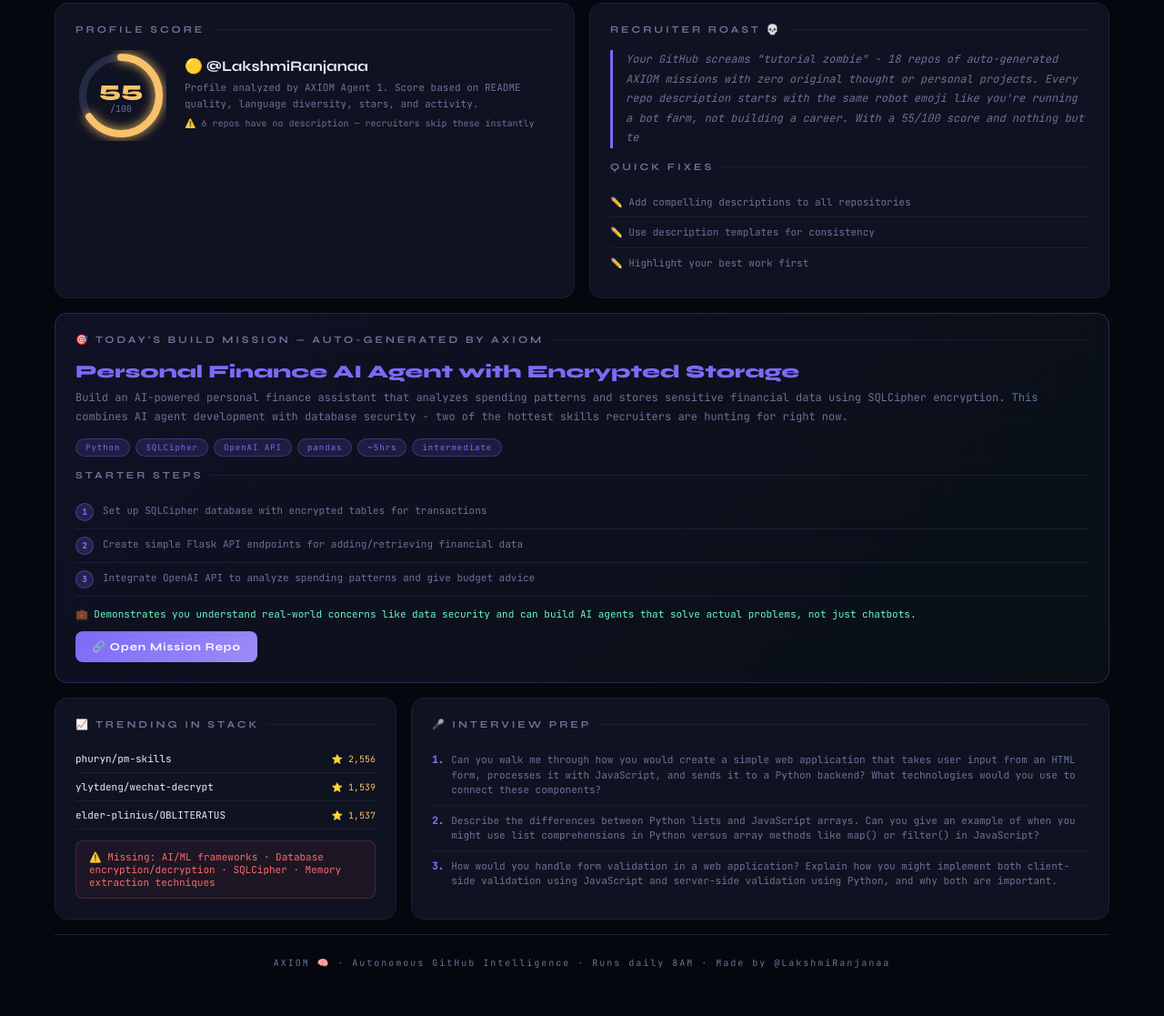
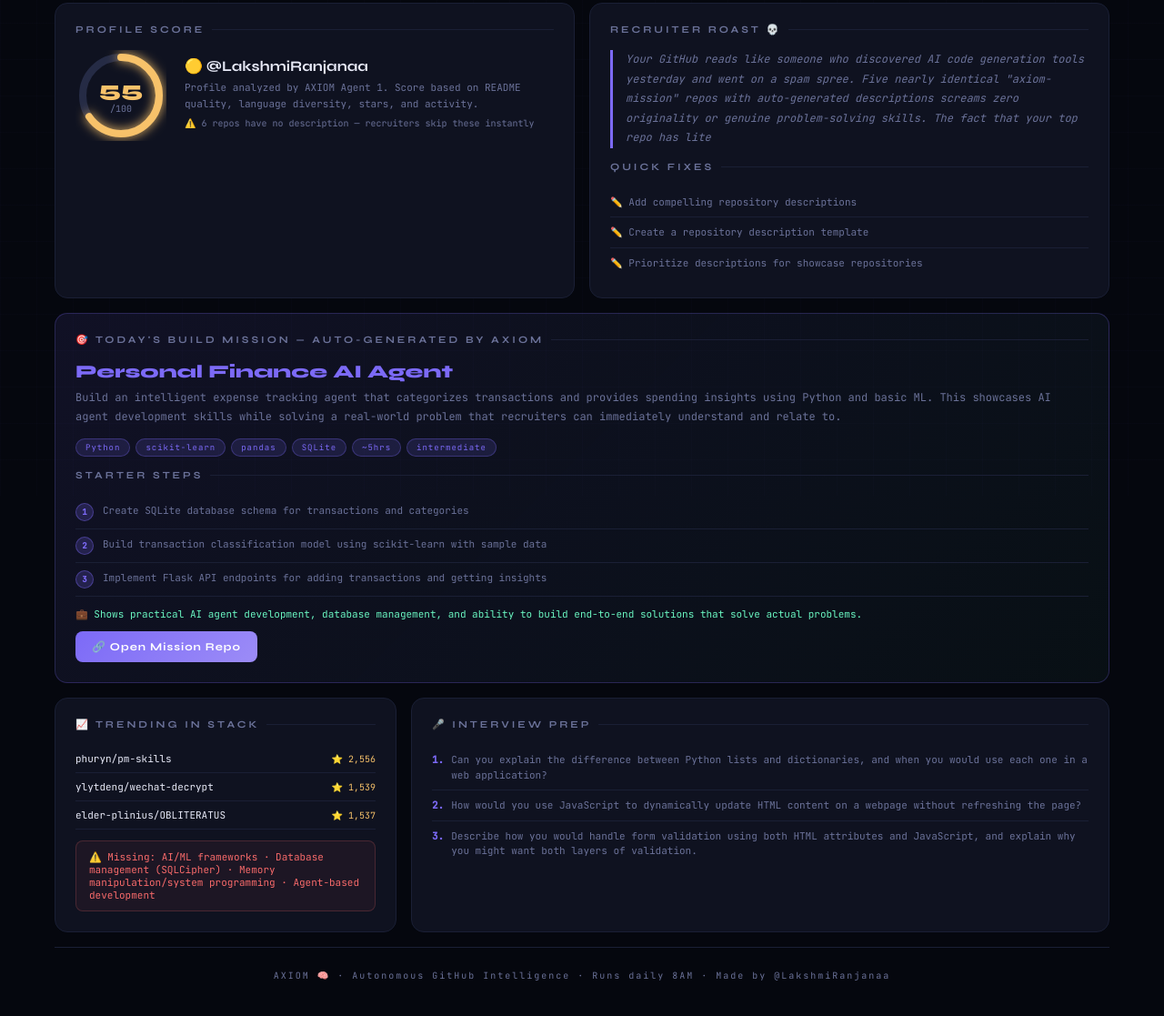
Before and after one commit to LakshmiRanjanaa/axiom, a plain HTML site: page docs/index.html in a window 1280 px wide. Shown: the part 255-1372 px from the top of the page at 91% size. Drawn offline with Linux system fonts and the light colour scheme.

Commit message:
🤖 AXIOM: Update live dashboard

```diff
--- a/docs/index.html
+++ b/docs/index.html
@@ -75,7 +75,7 @@ footer{text-align:center;padding:24px 0;font-size:10px;color:var(--m);letter-spa
   </div>
   <div style="display:flex;align-items:center;gap:20px;flex-wrap:wrap;">
     <div class="live"><div class="dot"></div>LIVE</div>
-    <div class="last-run">Last run: 06 Mar 2026, 10:44 AM</div>
+    <div class="last-run">Last run: 06 Mar 2026, 10:45 AM</div>
   </div>
 </header>
 
@@ -131,10 +131,10 @@ footer{text-align:center;padding:24px 0;font-size:10px;color:var(--m);letter-spa
   </div>
   <div class="card">
     <div class="card-title">Recruiter Roast 💀</div>
-    <div class="roast-text">Your GitHub screams "tutorial zombie" - 18 repos of auto-generated AXIOM missions with zero original thought or personal projects. Every repo description starts with the same robot emoji like you're running a bot farm, not building a career. With a 55/100 score and nothing but te</div>
+    <div class="roast-text">Your GitHub reads like someone who discovered AI code generation tools yesterday and went on a spam spree. Five nearly identical "axiom-mission" repos with auto-generated descriptions screams zero originality or genuine problem-solving skills. The fact that your top repo has lite</div>
     <div style="margin-top:14px;">
       <div class="card-title">Quick Fixes</div>
-      <div class="fix-item">✏️ Add compelling descriptions to all repositories</div><div class="fix-item">✏️ Use description templates for consistency</div><div class="fix-item">✏️ Highlight your best work first</div>
+      <div class="fix-item">✏️ Add compelling repository descriptions</div><div class="fix-item">✏️ Create a repository description template</div><div class="fix-item">✏️ Prioritize descriptions for showcase repositories</div>
     </div>
   </div>
 </div>
@@ -142,17 +142,17 @@ footer{text-align:center;padding:24px 0;font-size:10px;color:var(--m);letter-spa
 <!-- MISSION -->
 <div class="mission-card">
   <div class="card-title">🎯 Today's Build Mission — Auto-Generated by AXIOM</div>
-  <div class="mission-title">Personal Finance AI Agent with Encrypted Storage</div>
-  <div class="mission-desc">Build an AI-powered personal finance assistant that analyzes spending patterns and stores sensitive financial data using SQLCipher encryption. This combines AI agent development with database security - two of the hottest skills recruiters are hunting for right now.</div>
+  <div class="mission-title">Personal Finance AI Agent</div>
+  <div class="mission-desc">Build an intelligent expense tracking agent that categorizes transactions and provides spending insights using Python and basic ML. This showcases AI agent development skills while solving a real-world problem that recruiters can immediately understand and relate to.</div>
   <div class="tags">
-    <span class="tag">Python</span><span class="tag">SQLCipher</span><span class="tag">OpenAI API</span><span class="tag">pandas</span>
+    <span class="tag">Python</span><span class="tag">scikit-learn</span><span class="tag">pandas</span><span class="tag">SQLite</span>
     <span class="tag">~5hrs</span>
     <span class="tag">intermediate</span>
   </div>
   <div class="card-title">Starter Steps</div>
-  <div class="step-item"><span class="step-num">1</span>Set up SQLCipher database with encrypted tables for transactions</div><div class="step-item"><span class="step-num">2</span>Create simple Flask API endpoints for adding/retrieving financial data</div><div class="step-item"><span class="step-num">3</span>Integrate OpenAI API to analyze spending patterns and give budget advice</div>
-  <p style="font-size:11px;color:var(--a3);margin-top:12px;">💼 Demonstrates you understand real-world concerns like data security and can build AI agents that solve actual problems, not just chatbots.</p>
-  <a href="https://github.com/LakshmiRanjanaa/axiom-mission-personal-finance-ai-agent-with-encrypted-storage" target="_blank" class="repo-btn">🔗 Open Mission Repo</a>
+  <div class="step-item"><span class="step-num">1</span>Create SQLite database schema for transactions and categories</div><div class="step-item"><span class="step-num">2</span>Build transaction classification model using scikit-learn with sample data</div><div class="step-item"><span class="step-num">3</span>Implement Flask API endpoints for adding transactions and getting insights</div>
+  <p style="font-size:11px;color:var(--a3);margin-top:12px;">💼 Shows practical AI agent development, database management, and ability to build end-to-end solutions that solve actual problems.</p>
+  <a href="https://github.com/LakshmiRanjanaa/axiom-mission-personal-finance-ai-agent" target="_blank" class="repo-btn">🔗 Open Mission Repo</a>
 </div>
 
 <!-- TRENDING + INTERVIEW -->
@@ -172,11 +172,11 @@ footer{text-align:center;padding:24px 0;font-size:10px;color:var(--m);letter-spa
               <span class="trend-name">elder-plinius/OBLITERATUS</span>
               <span class="trend-stars">⭐ 1,537</span>
             </div>
-    <div class="missing-box">⚠️ Missing: AI/ML frameworks · Database encryption/decryption · SQLCipher · Memory extraction techniques</div>
+    <div class="missing-box">⚠️ Missing: AI/ML frameworks · Database management (SQLCipher) · Memory manipulation/system programming · Agent-based development</div>
   </div>
   <div class="card" style="grid-column:span 2">
     <div class="card-title">🎤 Interview Prep</div>
-    <div class="q-item"><span class="q-num">1.</span> Can you walk me through how you would create a simple web application that takes user input from an HTML form, processes it with JavaScript, and sends it to a Python backend? What technologies would you use to connect these components?</div><div class="q-item"><span class="q-num">2.</span> Describe the differences between Python lists and JavaScript arrays. Can you give an example of when you might use list comprehensions in Python versus array methods like map() or filter() in JavaScript?</div><div class="q-item"><span class="q-num">3.</span> How would you handle form validation in a web application? Explain how you might implement both client-side validation using JavaScript and server-side validation using Python, and why both are important.</div>
+    <div class="q-item"><span class="q-num">1.</span> Can you explain the difference between Python lists and dictionaries, and when you would use each one in a web application?</div><div class="q-item"><span class="q-num">2.</span> How would you use JavaScript to dynamically update HTML content on a webpage without refreshing the page?</div><div class="q-item"><span class="q-num">3.</span> Describe how you would handle form validation using both HTML attributes and JavaScript, and explain why you might want both layers of validation.</div>
   </div>
 </div>
 
```
